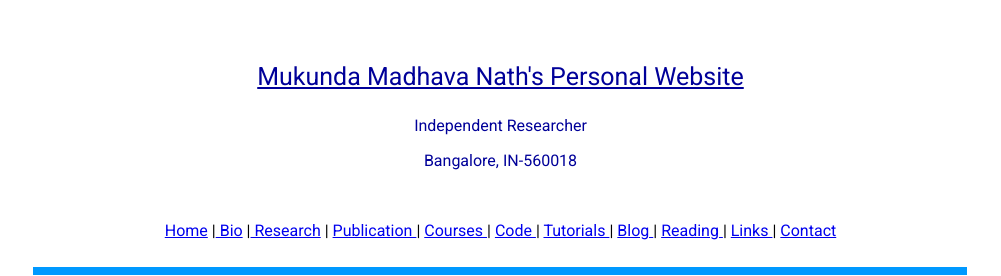
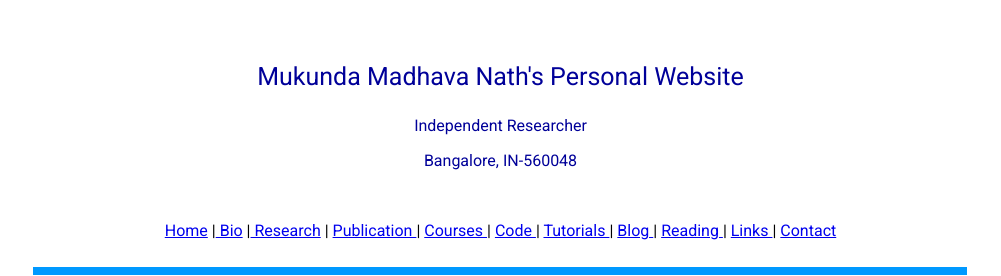
Before and after one commit to m2n037/m2n037.github.io, a plain HTML site: page bio.html in a window 1280 px wide. Shown: the top 276 px of the page, without its empty margins (168-1169 px from the left). Drawn offline with Linux system fonts and the light colour scheme.

Commit message:
Ulderline changes

```diff
--- a/bio.html
+++ b/bio.html
@@ -132,9 +132,9 @@ body {
 
 <div id="Header">
   <p>&nbsp;</p>
-  <p id="MainText"> <u>Mukunda Madhava Nath's Personal Website </u></p>
+  <p id="MainText"> Mukunda Madhava Nath's Personal Website </p>
   <p id="SmallText">Independent Researcher</p>
-  <p id="SmallText">Bangalore, IN-560018</p>
+  <p id="SmallText">Bangalore, IN-560048</p>
   <p>&nbsp;</p>
 </div>
 <div id="Middle">
```
Also changed, not shown: blog.html (+2 -2 lines), code.html (+2 -2 lines), contact.html (+4 -2 lines), courses.html (+2 -2 lines), index.html (+2 -2 lines), links.html (+2 -2 lines), publication.html (+2 -2 lines), reading.html (+2 -2 lines), research.html (+5 -5 lines), tutorials.html (+2 -2 lines).
